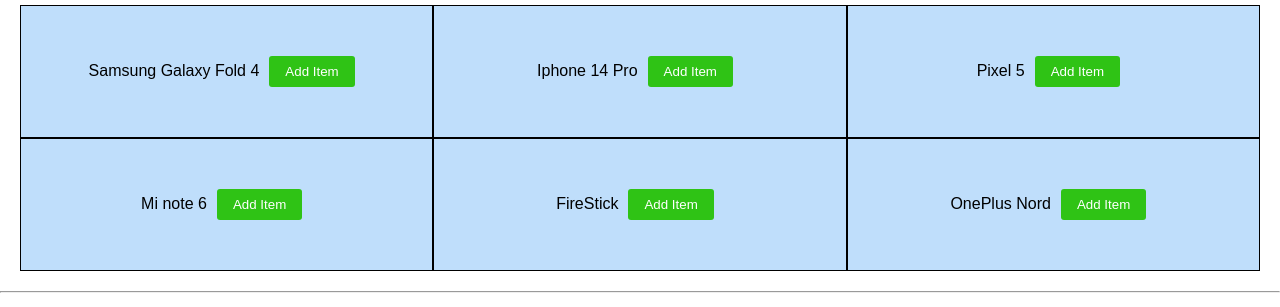
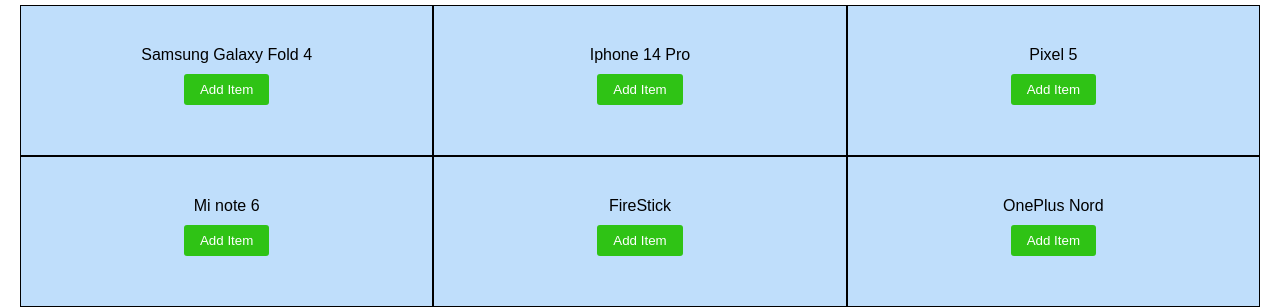
Before and after one commit to acciojob/products-cart-imhsart, a React app: page / in a window 1280 px wide. Shown: the part 72-379 px from the top of the page. Built offline with nearby package versions, Linux system fonts and the light colour scheme.

Commit message:
Assignment attempt 8

```diff
--- a/src/styles/App.css
+++ b/src/styles/App.css
@@ -28,6 +28,14 @@ button{
   padding: 8px 16px;
   margin: 10px;
 }
+.list-item{
+  display: flex;
+  flex-direction: column;
+  align-items: center;
+}
+.add-btn{
+  width: max-content;
+}
 ul{
   margin: 20px;
   list-style: none;
```
